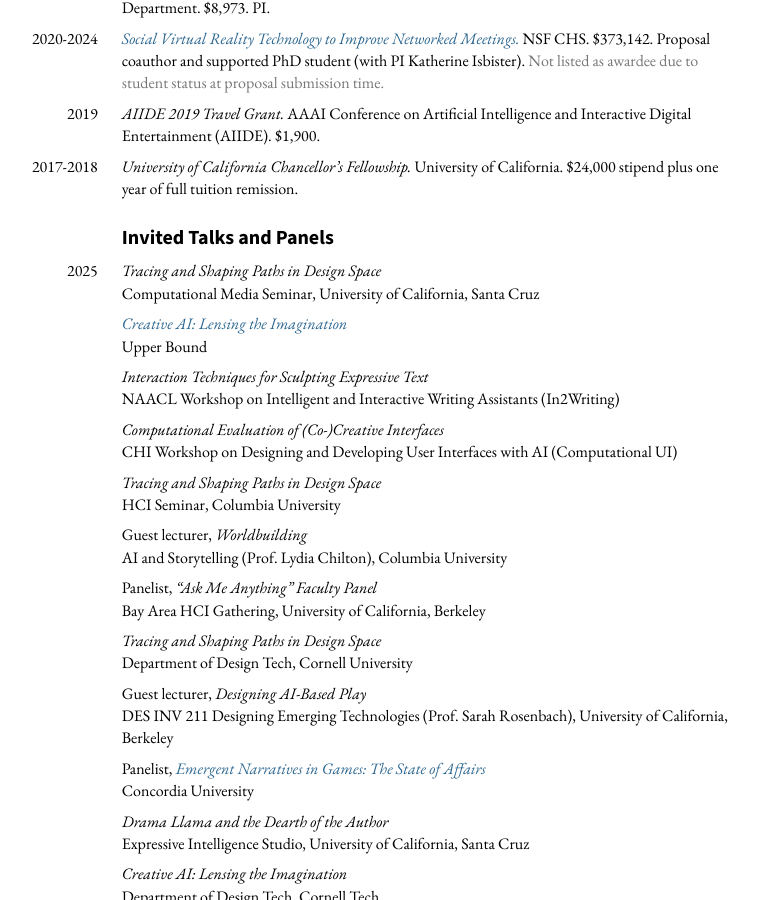
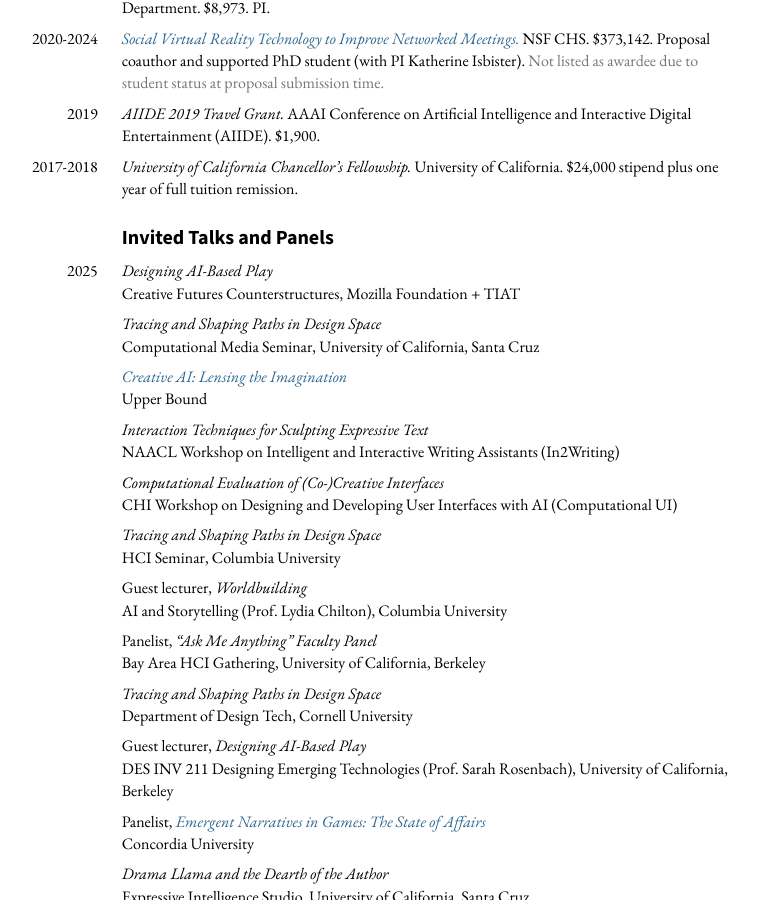
Before and after one commit to mkremins/mkremins.github.io, a Jekyll site: the page built from cv/index.html, in a window 1280 px wide and 900 px high, scrolled down 8054 px. Shown: the whole window, without its empty margins (261-1020 px from the left). Built offline with Jekyll 4.4.1, drawn with Linux system fonts in a browser that asks for light colours.

Commit message:
Add TIAT talk/workshop

```diff
--- a/_data/talks.json
+++ b/_data/talks.json
@@ -1,4 +1,11 @@
 [
+{
+  "title": "Designing AI-Based Play",
+  "url": "",
+  "year": "2025",
+  "venue": "Creative Futures Counterstructures",
+  "venue_long": "Creative Futures Counterstructures, Mozilla Foundation + TIAT",
+},
 {
   "title": "Tracing and Shaping Paths in Design Space",
   "url": "",
```
